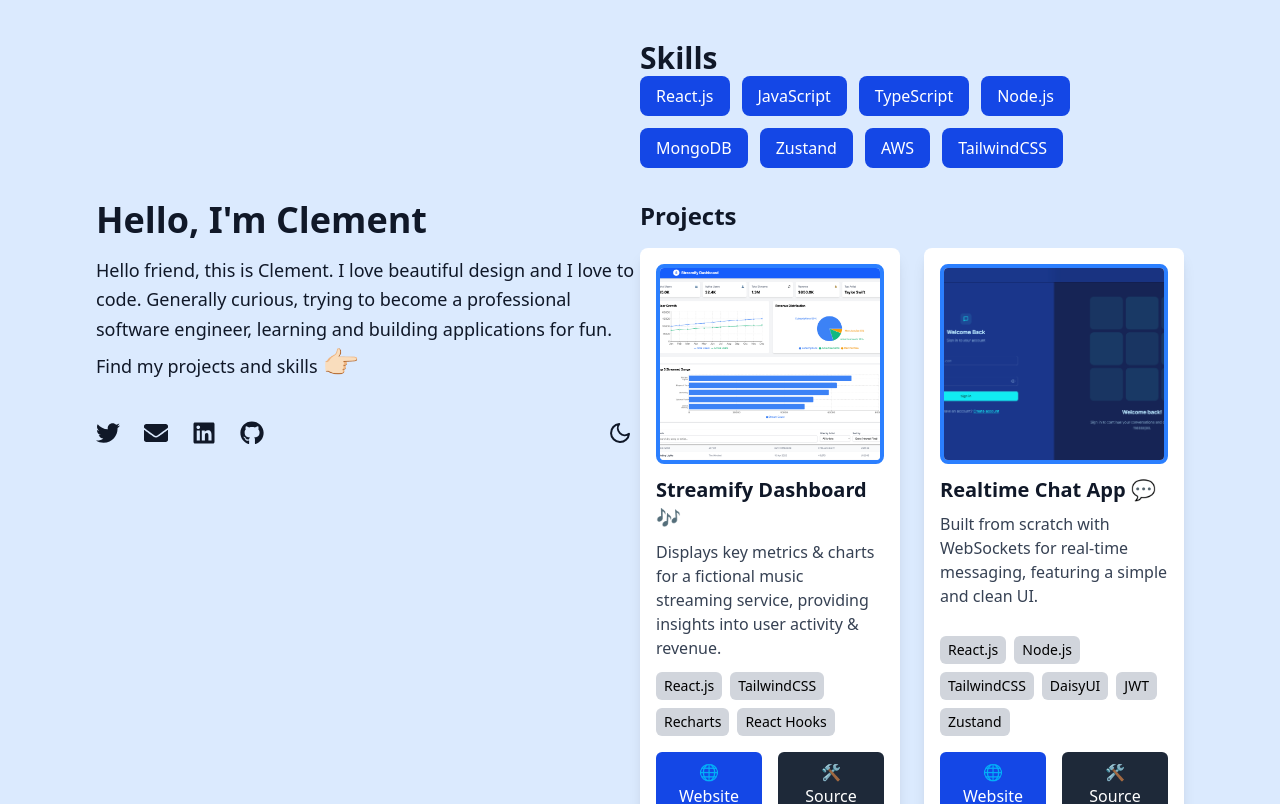
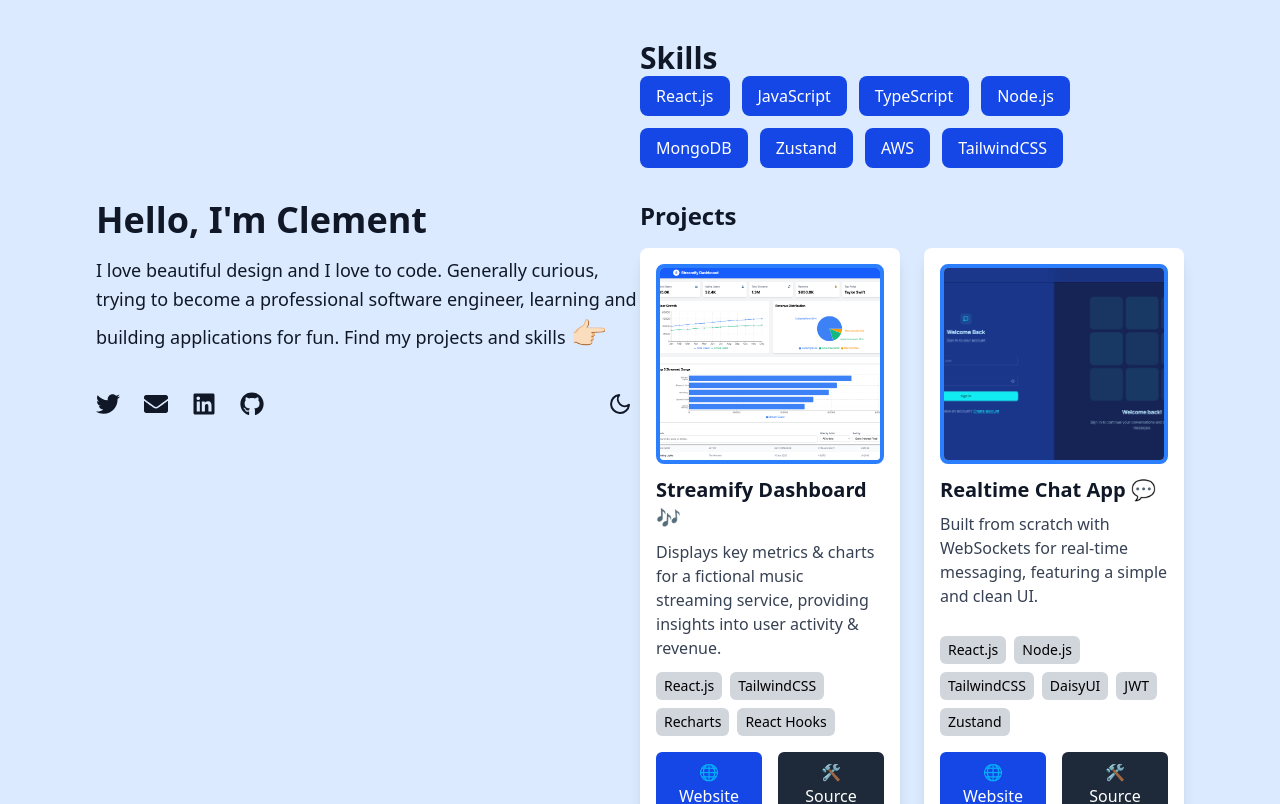
Before and after one commit to clementrozario/Portfolio-Website, a React (Vite) app: page / in a window 1280 px wide. Shown: the top 804 px of the page. Built offline with nearby package versions, Linux system fonts and the light colour scheme.

Commit message:
updating bio

```diff
--- a/src/components/LeftSection.tsx
+++ b/src/components/LeftSection.tsx
@@ -27,7 +27,7 @@ const LeftSection = () => {
         <div className="mt-50">
         <h1 className="text-4xl font-bold">Hello, I'm Clement</h1>
         <p className="text-lg leading-relaxed mt-4">
-          Hello friend, this is Clement. I love beautiful design and I love to code.
+          I love beautiful design and I love to code.
           Generally curious, trying to become a professional software engineer, learning
           and building applications for fun. Find my projects and skills <span className="text-3xl">👉🏻</span>
         </p>
```
